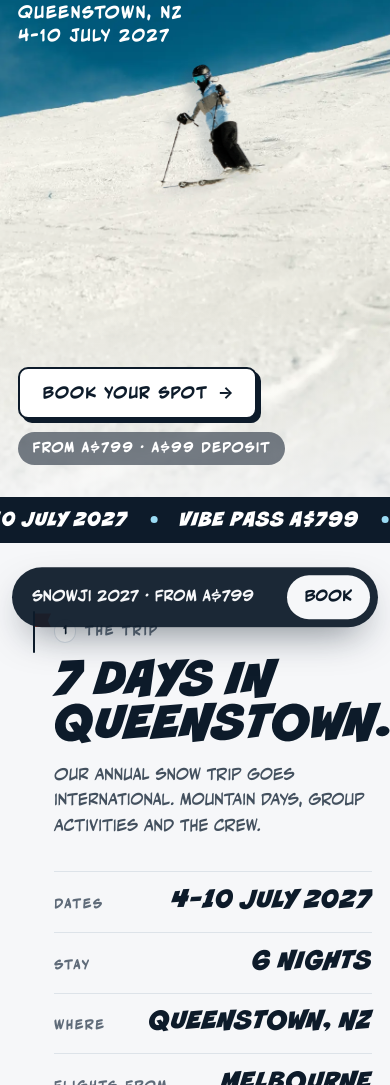
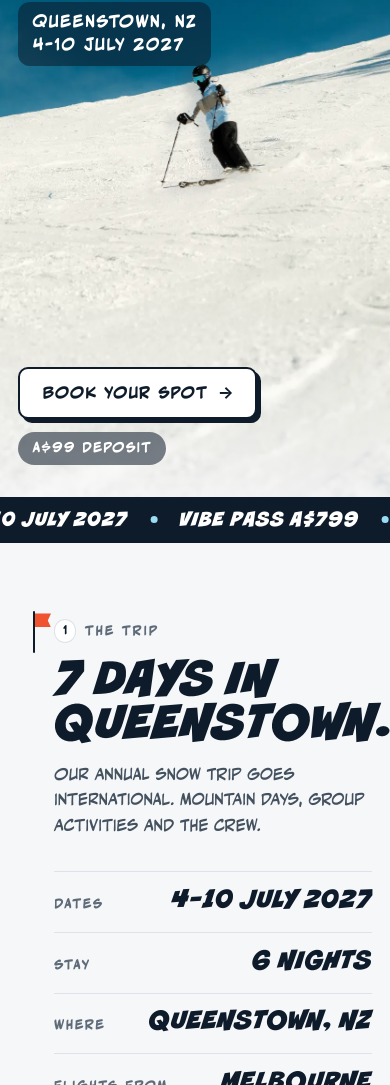
Before and after one commit to olu-git/snowji-2027, a plain HTML site: page index.html in a window 390 px wide. Shown: the part 301-1386 px from the top of the page. Drawn offline with Linux system fonts and the light colour scheme; a script that the page names is missing.

Commit message:
Phone fixes: dates on a pill, FAQ in header, no floating Book bar; simpler footer end
Co-Authored-By: Claude Opus 5.5 <noreply@anthropic.com>

```diff
--- a/css/styles.css
+++ b/css/styles.css
@@ -197,7 +197,7 @@ h3 { letter-spacing: .03em; }
 .foot-photo { position: relative; margin: clamp(32px, 5vw, 56px) calc(-1 * var(--gutter)) 0; height: clamp(240px, 45vw, 680px); overflow: hidden; }
 .foot-photo img { width: 100%; height: 100%; max-width: none; object-fit: cover; object-position: 50% 90%; }
 .foot-photo::before { content: ""; position: absolute; inset: 0; z-index: 1; background: linear-gradient(#0A1622 0%, rgba(10, 22, 34, 0) 28%); }
-.foot-bar { position: relative; z-index: 1; display: flex; flex-wrap: wrap; justify-content: space-between; gap: .5rem 1.5rem; margin: 0 calc(-1 * var(--gutter)); padding: 18px var(--gutter); background: #0B5A8A; font-size: .82rem; color: #CFE8F6; }
+.foot-bar { position: relative; z-index: 1; display: flex; flex-wrap: wrap; justify-content: space-between; gap: .5rem 1.5rem; margin: 0 calc(-1 * var(--gutter)); padding: 18px var(--gutter); background: #0A1622; font-size: .82rem; color: #CFE8F6; }
 .page .foot { margin-top: 0; }
 
 /* Info strip along the bottom of the hero */
@@ -212,17 +212,6 @@ h3 { letter-spacing: .03em; }
 .tickets { margin-top: clamp(20px, 3vw, 32px); display: flex; justify-content: center; }
 .tickets iframe { width: 100% !important; max-width: 800px; border-radius: 20px; background: var(--card); box-shadow: 0 24px 60px -36px rgba(13, 27, 42, .45); }
 
-/* Mobile booking dock */
-.dock {
-  position: fixed; left: 12px; right: 12px; bottom: calc(12px + env(safe-area-inset-bottom)); z-index: 60;
-  display: none; align-items: center; justify-content: space-between; gap: 12px;
-  padding: 8px 8px 8px 20px; border-radius: 999px; text-decoration: none;
-  background: rgba(13, 27, 42, .94); color: var(--snow); font-size: .92rem; font-weight: 600;
-  box-shadow: 0 16px 40px -16px rgba(13, 27, 42, .7);
-  transform: translateY(160%); transition: transform .4s cubic-bezier(.2, .7, .2, 1);
-}
-.dock b { background: var(--snow); color: var(--ink); padding: .7em 1.2em; border-radius: 999px; }
-.dock.show { transform: none; }
 
 /* FAQ page */
 .faq-page { max-width: 820px; margin: 0 auto; padding: calc(var(--nav-h) + 48px) var(--gutter) 96px; }
@@ -240,15 +229,18 @@ h3 { letter-spacing: .03em; }
 
 /* ── Responsive ───────────────────────────────────── */
 @media (max-width: 860px) {
-  .nav-links { display: none; }
-  .dock { display: flex; }
+  /* Phones: only FAQ stays in the header, beside Book now */
+  .nav-links { margin-left: auto; }
+  .nav-links a:not([href$="faq.html"]) { display: none; }
+  .nav-links a { opacity: 1; font-weight: 700; text-transform: uppercase; letter-spacing: .06em; font-size: .85rem; }
+  /* Dates can drift onto the snow on tall phones: give them the same dark pill as the deposit */
+  .hero-meta { display: inline-block; padding: .55em .9em; border-radius: 12px; background: rgba(13, 27, 42, .55); -webkit-backdrop-filter: blur(8px); backdrop-filter: blur(8px); }
   .passes, .steps { grid-template-columns: 1fr; }
   .steps li { display: flex; align-items: center; gap: 1rem; }
   .steps li::before { margin: 0; flex: none; }
   .strip { grid-template-columns: none; grid-auto-flow: column; grid-auto-columns: 62%; overflow-x: auto; scroll-snap-type: x mandatory; padding-bottom: 4px; }
   .strip figure { scroll-snap-align: start; }
   .foot-top { grid-template-columns: 1fr; }
-  .foot-bar { padding-bottom: 92px; }
 }
 @media (max-width: 640px) {
   :root { --lane: 54px; --gutter: 18px; --pad: 76px; --nav-h: 60px; }
--- a/index.html
+++ b/index.html
@@ -61,7 +61,7 @@
         <p class="hero-meta">Queenstown, NZ<br>4–10 July 2027</p>
         <div class="hero-cta">
           <a class="btn btn-light" href="https://www.wetravel.com/trips/snowji-2027-soji-3534687816" target="_blank" rel="noopener">Book your spot</a>
-          <span class="hero-price">From A$799 · A$99 deposit</span>
+          <span class="hero-price">A$99 deposit</span>
         </div>
       </div>
       <div class="marquee" aria-hidden="true">
@@ -218,11 +218,8 @@
     </div>
     <div class="foot-bar">
       <span>© 2026 SOJI</span>
-      <span>Queenstown, NZ · 4–10 July 2027</span>
     </div>
   </footer>
-
-  <a class="dock" id="dock" href="https://www.wetravel.com/trips/snowji-2027-soji-3534687816" target="_blank" rel="noopener"><span>SNOWJI 2027 · From A$799</span><b>Book</b></a>
 
   <canvas class="powder" aria-hidden="true"></canvas>
   <script src="js/main.js" defer></script>
--- a/js/main.js
+++ b/js/main.js
@@ -29,7 +29,6 @@
   const canvas = document.querySelector('.powder');
   const ctx = canvas.getContext('2d');
   const nav = document.getElementById('nav');
-  const dock = document.getElementById('dock');
 
   let X = new Float32Array(0), Y = X, YM = X, L = X, total = 0;
   let S = { x: 0, y: 0 }, F = { x: 0, y: 0 };
@@ -332,11 +331,10 @@
     rebuildRaf = requestAnimationFrame(() => { build(); kick(); });
   }
 
-  /* ── Nav + dock ───────────────────────────────────── */
+  /* ── Nav ─────────────────────────────────────────── */
   let finishInView = false;
   function chrome() {
     nav.classList.toggle('scrolled', scrollY > 60);
-    if (dock) dock.classList.toggle('show', scrollY > innerHeight * 0.75 && !finishInView);
   }
   if ('IntersectionObserver' in window) {
     new IntersectionObserver(([e]) => { finishInView = e.isIntersecting; chrome(); }, { threshold: 0.15 }).observe(finish);
```
Also changed, not shown: faq.html (+0 -1 lines).
